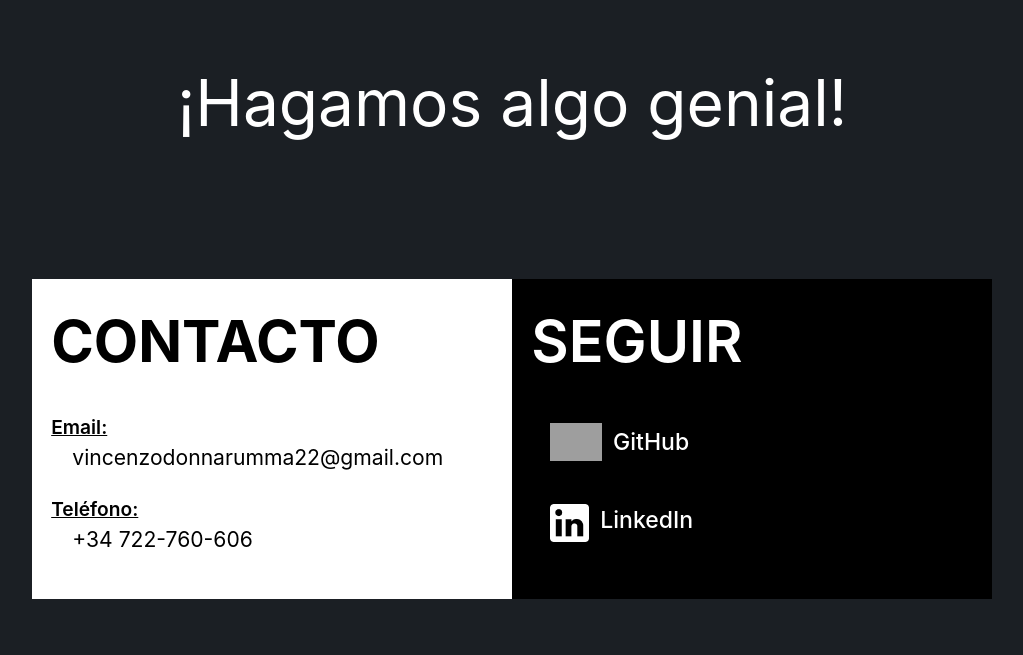
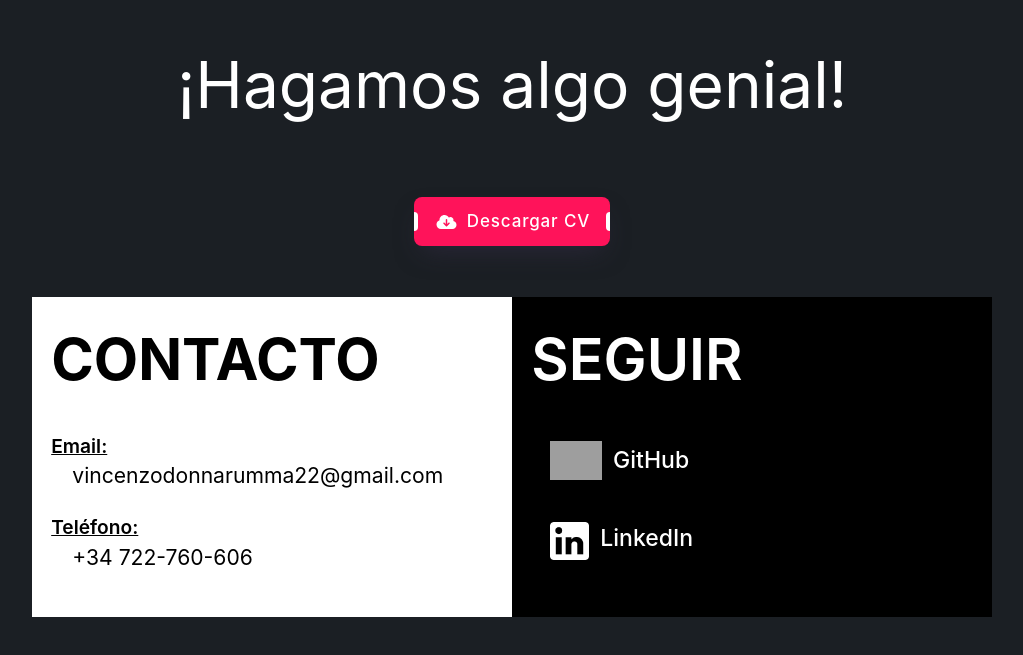
Before and after one commit to vincenzo2202/Portfolio_VincenzoDonnarumma, a React (Vite) app: page / in a window 1280 px wide. Shown: the part 3273-3928 px from the top of the page, without its empty margins (128-1151 px from the left). Built offline with nearby package versions, Linux system fonts and the light colour scheme; grey boxes are pictures that could not be loaded.

Commit message:
feat: added button to downdload cv

```diff
--- a/src/pages/Home/Contact.css
+++ b/src/pages/Home/Contact.css
@@ -12,7 +12,7 @@
 
 .message {
     font-size: 4em;
-    margin-bottom: 2em;
+    margin-bottom: 1em;
 }
 
 .box-contact {
@@ -103,6 +103,67 @@
     color: white;
 }
 
+.Download-button {
+    display: flex;
+    align-items: center;
+    font-family: inherit;
+    font-weight: 500;
+    font-size: 17px;
+    padding: 12px 20px;
+    color: white;
+    background: #FF135A;
+    border: none;
+    box-shadow: 0 0.7em 1.5em -0.5em rgba(59, 48, 78, 0.527);
+    letter-spacing: 0.05em;
+    border-radius: 8px;
+    cursor: pointer;
+    position: relative;
+    margin-bottom: 3em;
+}
+
+.Download-button svg {
+    margin-right: 8px;
+    width: 25px;
+}
+
+.Download-button:hover {
+    box-shadow: 0 0.5em 1.5em -0.5em rgba(88, 71, 116, 0.627);
+}
+
+.Download-button:active {
+    box-shadow: 0 0.3em 1em -0.5em rgba(88, 71, 116, 0.627);
+}
+
+.Download-button::before {
+    content: "";
+    width: 4px;
+    height: 40%;
+    background-color: white;
+    position: absolute;
+    border-top-right-radius: 5px;
+    border-bottom-right-radius: 5px;
+    left: 0;
+    transition: all 0.2s;
+}
+
+.Download-button::after {
+    content: "";
+    width: 4px;
+    height: 40%;
+    background-color: white;
+    position: absolute;
+    border-top-left-radius: 5px;
+    border-bottom-left-radius: 5px;
+    right: 0;
+    transition: all 0.2s;
+}
+
+.Download-button:hover::before,
+.Download-button:hover::after {
+    height: 60%;
+}
+
+
 @media screen and (max-width: 768px) {
 
     .box-contact {
@@ -110,7 +171,6 @@
         flex-direction: column;
         justify-content: center;
         align-items: center;
-        margin-top: -4em;
     }
 
     .left-contact {
@@ -127,4 +187,9 @@
         margin-top: -1em;
     }
 
+    .Download-button{
+        z-index: 1;
+        margin-top: -2em;
+    }
+
 }
--- a/src/pages/Home/Home.jsx
+++ b/src/pages/Home/Home.jsx
@@ -48,7 +48,7 @@ export const Home = () => {
         <>
             <div className='home-body'>
                 <div className='title-home'>
-                    <div   draggable='true'><img className='home-image' src={image} alt='home' />  </div>
+                    <div draggable='true'><img className='home-image' src={image} alt='home' />  </div>
                     <div className='title-name'>Vincenzo Donnarumma</div>
                     <div className='button-home' onClick={() => handleScrollToSection(about)}>DESCUBRE MÁS</div>
                 </div>
@@ -188,6 +188,20 @@ export const Home = () => {
             </div>
             <div className='contact'>
                 <div className='message'>¡Hagamos algo genial!</div>
+                <div class="Download-button">
+                    <svg
+                        xmlns="http://www.w3.org/2000/svg"
+                        height="16"
+                        width="20"
+                        viewBox="0 0 640 512"
+                    >
+                        <path
+                            d="M144 480C64.5 480 0 415.5 0 336c0-62.8 40.2-116.2 96.2-135.9c-.1-2.7-.2-5.4-.2-8.1c0-88.4 71.6-160 160-160c59.3 0 111 32.2 138.7 80.2C409.9 102 428.3 96 448 96c53 0 96 43 96 96c0 12.2-2.3 23.8-6.4 34.6C596 238.4 640 290.1 640 352c0 70.7-57.3 128-128 128H144zm79-167l80 80c9.4 9.4 24.6 9.4 33.9 0l80-80c9.4-9.4 9.4-24.6 0-33.9s-24.6-9.4-33.9 0l-39 39V184c0-13.3-10.7-24-24-24s-24 10.7-24 24V318.1l-39-39c-9.4-9.4-24.6-9.4-33.9 0s-9.4 24.6 0 33.9z"
+                            fill="white"
+                        ></path>
+                    </svg>
+                    <div className='cv-text'>Descargar CV</div>
+                </div>
                 <div className='box-contact'>
                     <div className='left-contact'>
                         <div className='contact-title'>CONTACTO</div>
```
